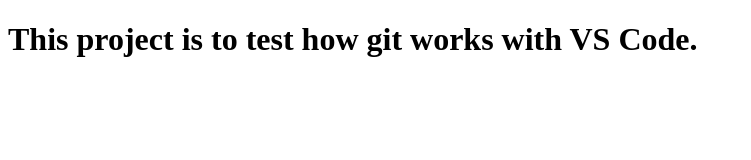
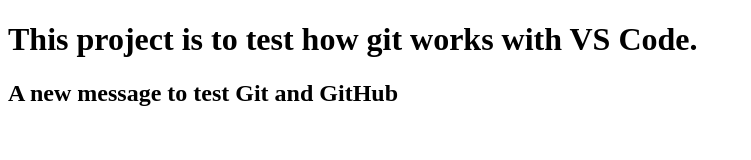
Before and after one commit to Janjanime/git-one, a plain HTML site: page index.html in a window 1280 px wide. Shown: the whole page, without its empty margins (0-751 px from the left). Drawn offline with Linux system fonts and the light colour scheme.

Commit message:
added a heading 2

```diff
--- a/index.html
+++ b/index.html
@@ -7,5 +7,6 @@
     </head>
     <body>
         <h1>This project is to test how git works with VS Code.</h1>
+        <h2>A new message to test Git and GitHub</h2>
     </body>
 </html>
```
